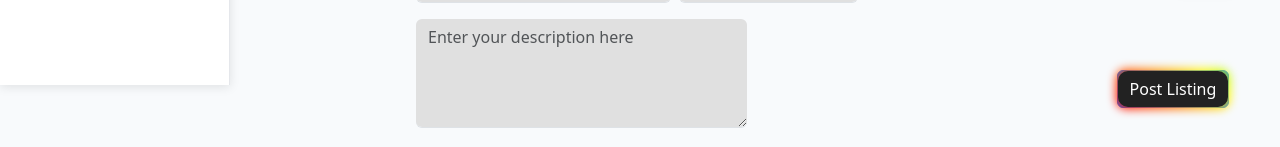
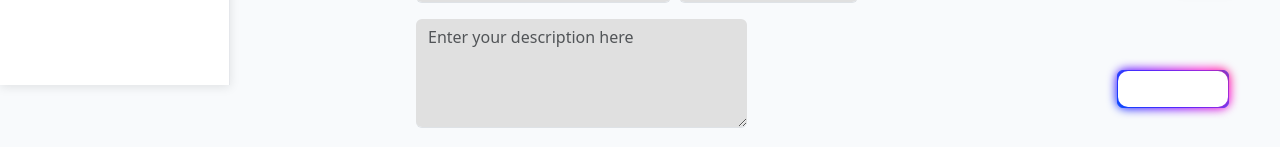
Before and after one commit to Gurv-Chahal/ufvbay, a React (Vite) app in the folder client/: page /create-listing in a window 1280 px wide. Shown: the part 805-952 px from the top of the page. Built offline with nearby package versions, Linux system fonts and the light colour scheme; a small style sheet from the web is missing.

Commit message:
changing button css globally

```diff
--- a/client/src/styles/Account.css
+++ b/client/src/styles/Account.css
@@ -93,8 +93,8 @@
     padding: 0.6em 2em;
     border: none;
     outline: none;
-    color: rgb(255, 255, 255);
-    background: #111;
+    color: #0f172a;          /* dark text on white */
+    background: transparent; /* let :after paint the interior */
     cursor: pointer;
     position: relative;
     z-index: 0;
@@ -127,7 +127,7 @@
     -webkit-filter: blur(5px);
     width: calc(100% + 4px);
     height: calc(100% + 4px);
-    animation: glowing-button-85 20s linear infinite;
+    animation: glowing-button-primary 20s linear infinite;
     transition: opacity 0.3s ease-in-out;
     border-radius: 10px;
 }
@@ -150,7 +150,7 @@
     position: absolute;
     width: 100%;
     height: 100%;
-    background: #222;
+    background: #fff;        /* white interior */
     left: 0;
     top: 0;
     border-radius: 10px;
```
